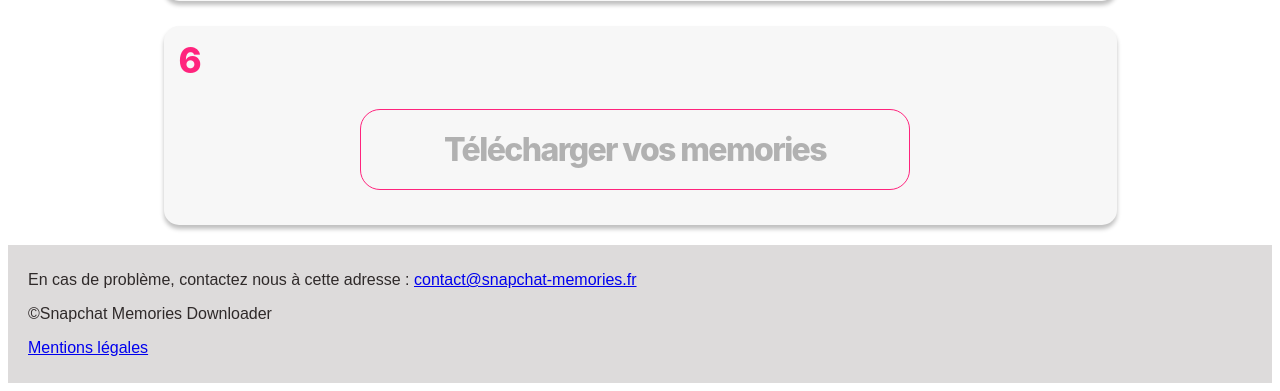
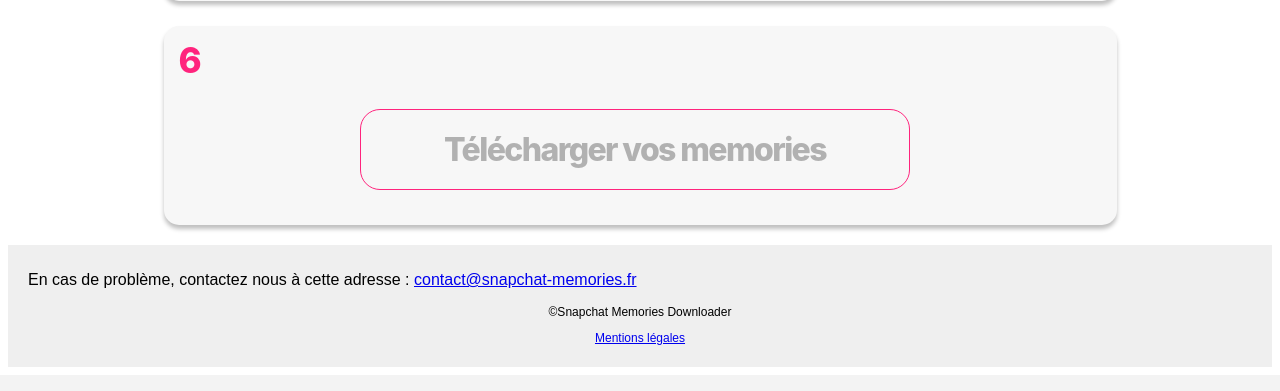
Before and after one commit to SirnaEls/snapchat-memories-download-front, a PHP site: page / in a window 1280 px wide. Shown: the part 1333-1724 px from the top of the page. After the commit the page ends 1678 px from the top, so only its background shows below. Run offline with PHP 8.4, Linux system fonts and the light colour scheme; some web fonts are replaced.

Commit message:
Stylized footer

```diff
--- a/index.html
+++ b/index.html
@@ -114,8 +114,8 @@
 
     <footer>
       <p>En cas de problème, contactez nous à cette adresse : <a href="mailto:contact@snapchat-memories.fr">contact@snapchat-memories.fr</a></p>
-      <p>©Snapchat Memories Downloader</p>
-      <p><a href="mentions_legales" title="Mentions légales de Snapchat-memories.fr">Mentions légales</a></p>
+      <p class="copyright">©Snapchat Memories Downloader</p>
+      <p class="mentions-legales"><a href="mentions_legales" title="Mentions légales de Snapchat-memories.fr">Mentions légales</a></p>
     </footer>
 
 
--- a/style.css
+++ b/style.css
@@ -59,9 +59,6 @@
   margin: 0 auto;
 }
 
-#import_file_container .step_number {
-
-}
 
 .step_number {
   margin-left: 15px;
@@ -217,15 +214,14 @@
 
 footer {
   padding: 10px 20px;
-  background: rgb(221, 219, 219);
-  color: rgb(47, 42, 42);
+  background: rgb(239, 239, 239);
+  color: rgb(0, 0, 0);
 }
 
 @media screen and (max-width: 800px) {
   .step_container {
     width: 100%;
   }
-
 
   .font_inter {
     display: contents;
@@ -259,3 +255,16 @@
     font-size: 20px;
   }
 }
+
+.copyright{
+  display: flex;
+  justify-content: center;
+  align-items: center;
+  font-size: 12px;
+}
+.mentions-legales{
+  display: flex;
+  justify-content: center;
+  align-items: flex-end;
+  font-size: 12px;
+}
```
